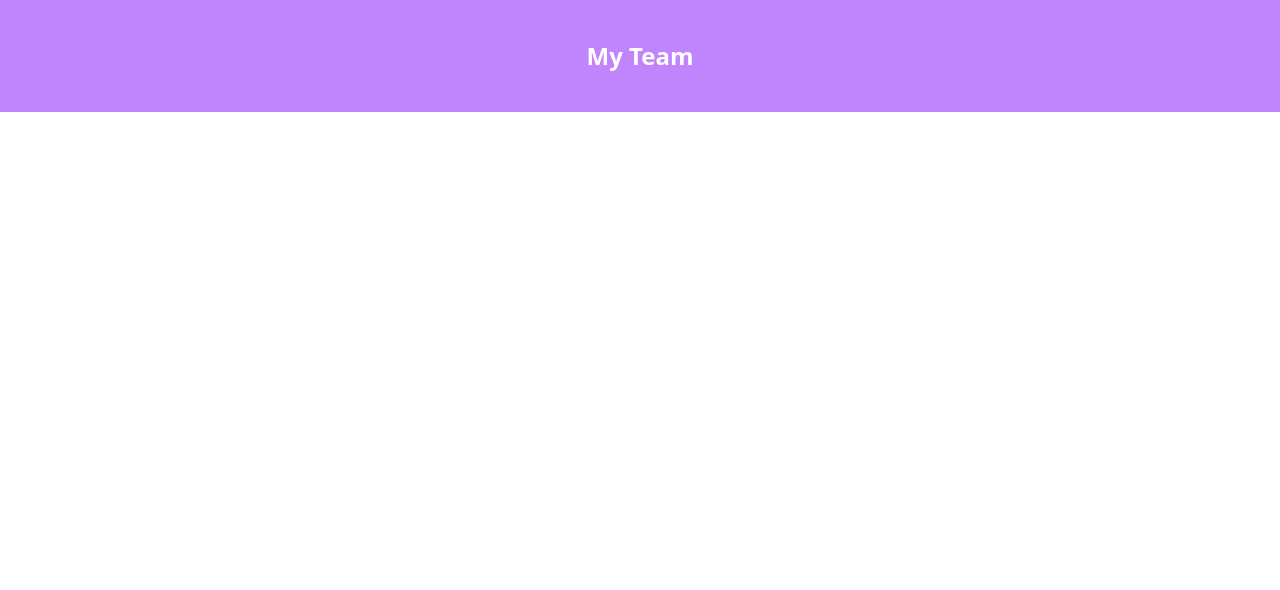
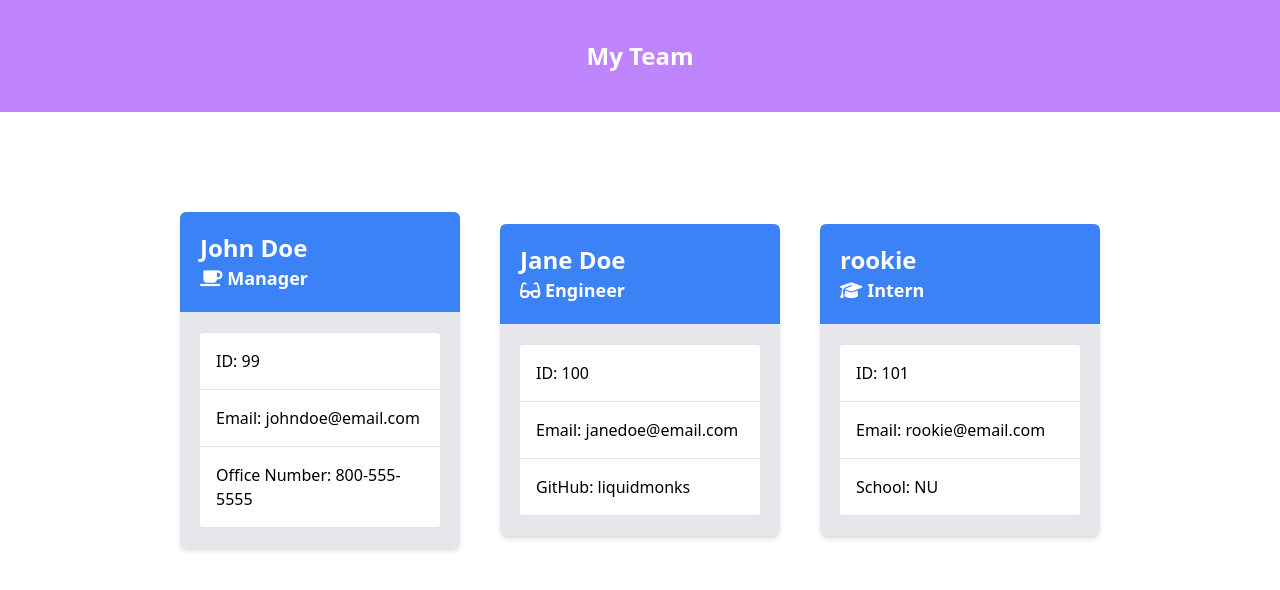
Before and after one commit to liquidmonks/team-profile-generator, a website: page www/public.html in a window 1280 px wide. Drawn offline with Linux system fonts and the light colour scheme.

```diff
--- a/www/public.html
+++ b/www/public.html
@@ -17,3 +17,61 @@
         <h2 class="pt-10 text-2xl font-bold text-center text-white">My Team</h2>
     </div>
     <div class="flex flex-wrap items-center justify-center mx-10 lg:mx-40 md:mx-20">
+        <div class="p-5 md:w-4/12 sm:w-1/2 w-full">
+                <div class="bg-gray-200 rounded-md shadow-md ">
+                    <div class="w-full bg-blue-500  rounded-b-none rounded-md p-5">
+            <h2 class="text-2xl font-bold text-white text-start">
+                John Doe
+            </h2>
+            <h2 class="text-lg font-bold text-white text-start">
+                <i class="fas fa-coffee"></i>
+                Manager
+            </h2>
+            </div>
+                    <div class="p-5">
+            <p class="border-b border-t p-4 bg-white rounded-t">ID: 99</p>
+            <p class="border-b p-4 bg-white">Email:<a href="mailto: johndoe@email.com"> johndoe@email.com</a></p>
+            <p class="border-b p-4 bg-white rounded-br rounded-bl">Office Number: 800-555-5555</p>
+        </div>
+    </div>
+    </div>
+
+
+    <div class="p-5 md:w-4/12 sm:w-1/2 w-full">
+    <div class="bg-gray-200 rounded-md shadow-md ">
+        <div class="w-full bg-blue-500  rounded-b-none rounded-md p-5">
+<h2 class="text-2xl font-bold text-white text-start">
+    Jane Doe
+</h2>
+<h2 class="text-lg font-bold text-white text-start">
+    <i class="fas fa-glasses"></i>
+    Engineer
+</h2>
+</div>
+        <div class="p-5">
+<p class="border-b border-t p-4 bg-white rounded-t">ID: 100</p>
+<p class="border-b p-4 bg-white">Email:<a href="mailto: janedoe@email.com"> janedoe@email.com</a></p>
+<p class="border-b p-4 bg-white rounded-br rounded-bl">GitHub: <a target="_blank" href="https://github.com/liquidmonks">liquidmonks</a></p>
+</div>
+</div>
+</div>
+
+
+        <div class="p-5 md:w-4/12 sm:w-1/2 w-full">
+        <div class="bg-gray-200 rounded-md shadow-md ">
+            <div class="w-full bg-blue-500  rounded-b-none rounded-md p-5">
+        <h2 class="text-2xl font-bold text-white text-start">
+        rookie
+        </h2>
+        <h2 class="text-lg font-bold text-white text-start">
+        <i class="fa fa-graduation-cap" aria-hidden="true"></i>
+        Intern
+        </h2>
+        </div>
+            <div class="p-5">
+        <p class="border-b border-t p-4 bg-white rounded-t">ID: 101</p>
+        <p class="border-b p-4 bg-white">Email:<a href="mailto: rookie@email.com"> rookie@email.com</a></p>
+        <p class="border-b p-4 bg-white rounded-br rounded-bl">School: NU</a></p>
+        </div>
+        </div>
+        </div>
```
Also changed, not shown: README.md, 3 other files.
